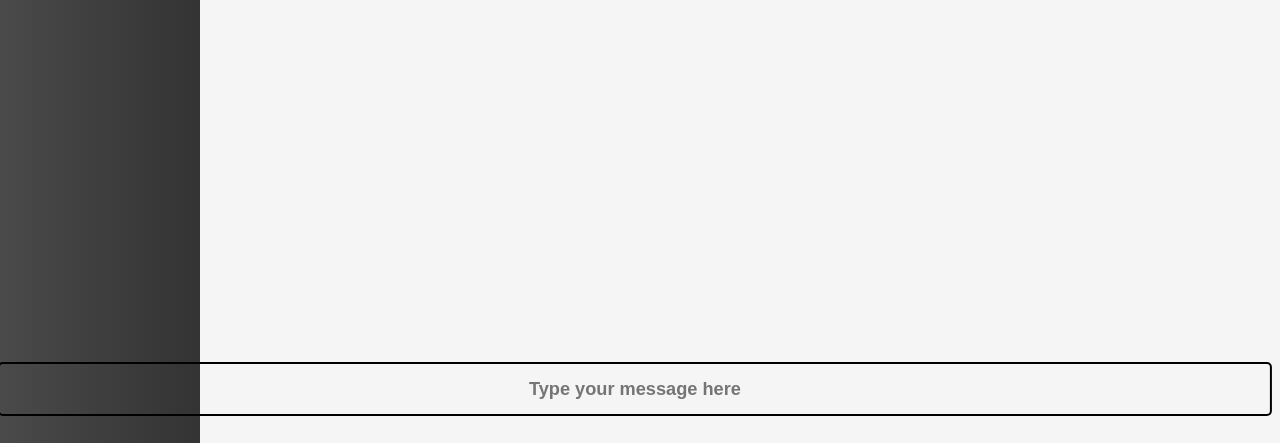
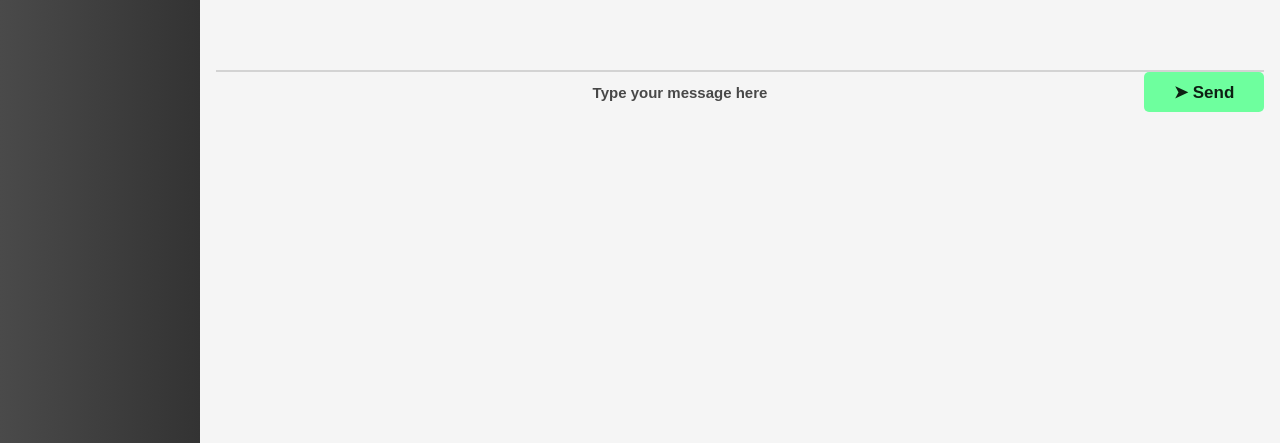
Before and after one commit to BaseLeader1/chatRoom, a React (Vite) app in the folder Client/: page /room in a window 1280 px wide. Shown: the part 354-797 px from the top of the page. Built offline with nearby package versions, Linux system fonts and the light colour scheme; no server answers.

Commit message:
working on chat

```diff
--- a/Client/src/components/ChatInput/index.jsx
+++ b/Client/src/components/ChatInput/index.jsx
@@ -1,23 +1,36 @@
-import React from "react";
+
+import React, { useState } from "react";
 import "./style.css";
 import MyButton from "../button";
+import useUserStore from "../zustand/userStore"; // Import the Zustand store
 
-const MessageInput = () => {
+const MessageInput = ({ onSendMessage }) => { // Receive the onSendMessage handler
+  const [message, setMessage] = useState(""); // Local state for the input
 
-  const sendMessage = () => {
-    console.log("Message sent!");
+  // Update the local state as the user types a message
+  const handleInputChange = (event) => {
+    setMessage(event.target.value);
+  };
 
+  // Send the message when the button is clicked
+  const handleSendClick = () => {
+    if (message.trim()) {
+      onSendMessage(message);
+      setMessage(""); // Clear the input after sending
+    }
   };
 
   return (
     <div className="message-form">
       <input
         id="messageInput"
-        className="textarea"
+        className="messageInput"
         type="text"
         placeholder="Type your message here"
+        value={message} // Controlled input
+        onChange={handleInputChange} // Update local state on change
       />
-     <MyButton content={<>&#10148; Send</>} onClick={sendMessage} />
+      <MyButton content={<>&#10148; Send</>} onClick={handleSendClick} />
     </div>
   );
 };
--- a/Client/src/components/ChatInput/style.css
+++ b/Client/src/components/ChatInput/style.css
@@ -1,24 +1,38 @@
-#messageInput {
-  width: 70em;
-  height: 3em;
+.message-form {
+  display: flex;
+  border-top: 2px solid #d3d3d3;
+}
+
+.messageInput {
+  width: 250px;
+  height: 40px;
   border-radius: 5px;
-  border: 2px solid black;
+  border: 2px solid var(--main-color);
   background-color: var(--bg-color);
   box-shadow: 4px 4px var(--main-color);
-  font-size: 1.3em;
+  font-size: 15px;
   font-weight: 600;
-  margin-right: 1em;
+  color: var(--font-color);
+  padding: 5px 10px;
+  outline: none;
 }
 
-.message-form {
-  position: fixed;
-  bottom: 0.5em; /* Stick to the bottom */
-  left: 55%; /* Center horizontally */
-  transform: translateX(-50%); /* Center horizontally */
-  display: flex;
-  justify-content: center;
-  align-items: center;
+.messageInput::placeholder {
+  color: var(--font-color-sub);
+  opacity: 0.8;
 }
-button {
-  margin-bottom: 3em;
+
+.messageInput:focus {
+  border: 2px solid var(--input-focus);
 }
+
+.sendButton {
+  color: #fff !important;
+  text-transform: uppercase;
+  text-decoration: none;
+  background: #2979ff;
+  padding: 10px 20px;
+  border: none;
+  margin-left: 10px;
+  cursor: pointer;
+}
--- a/Client/src/components/button/index.jsx
+++ b/Client/src/components/button/index.jsx
@@ -4,7 +4,7 @@ import "./style.css";
 const MyButton = (props) => {
   return (
     <div>
-      <button onClick={props.onClick} className="button-confirm">
+  <button onClick={props.onClick} className="custom-button">
         {props.content}
       </button>
     </div>
--- a/Client/src/components/button/style.css
+++ b/Client/src/components/button/style.css
@@ -1,17 +1,21 @@
-button {
+.custom-button {
   cursor: pointer;
-  width: auto;
-  height: auto;
+  width: 120px;
+  height: 40px;
   border-radius: 5px;
   border: 2px solid var(--main-color);
-  background-color: var(--bg-color);
+  background-color: #6eff9e;
   box-shadow: 4px 4px var(--main-color);
   font-size: 17px;
   font-weight: 600;
   color: var(--font-color);
+  padding: 5px 10px;
   display: flex;
   justify-content: center;
   align-items: center;
-  padding: 10px 20px;
-  margin-bottom: 30em;
 }
+
+.custom-button:active {
+  box-shadow: 0px 0px var(--main-color);
+  transform: translate(3px, 3px);
+}
--- a/Client/src/components/zustand/userStore.js
+++ b/Client/src/components/zustand/userStore.js
@@ -7,6 +7,7 @@ const useUserStore = create((set) => ({
   connectedUser: null, // Initialize connectedUser here
   connectedUsers: [],
   disconnectedUsers: [],
+  chats: {},
   authToken: '',
 
   login: ({ connectedUsers, disconnectedUsers, user }) => {
@@ -19,6 +20,29 @@ const useUserStore = create((set) => ({
     });
   },
 
+  sendMessage: async (sender, receiver, content) => {
+    try {
+      const response = await axios.post('/api/messages/send', {
+        sender,
+        receiver,
+        content,
+      });
+      if (response.status === 201) {
+        set((state) => {
+          const existingMessages = state.chats[receiver] || [];
+          return {
+            chats: {
+              ...state.chats,
+              [receiver]: [...existingMessages, { sender, content, timestamp: new Date() }]
+            }
+          };
+        });
+      }
+    } catch (error) {
+      console.error('Failed to send message:', error);
+
+    }
+  },
   logout: () => set({
     user: null,
     isConnected: false,
```
Also changed, not shown: Client/src/components/pages/chatArea/chatArea.jsx (added, +43 -0 lines).
